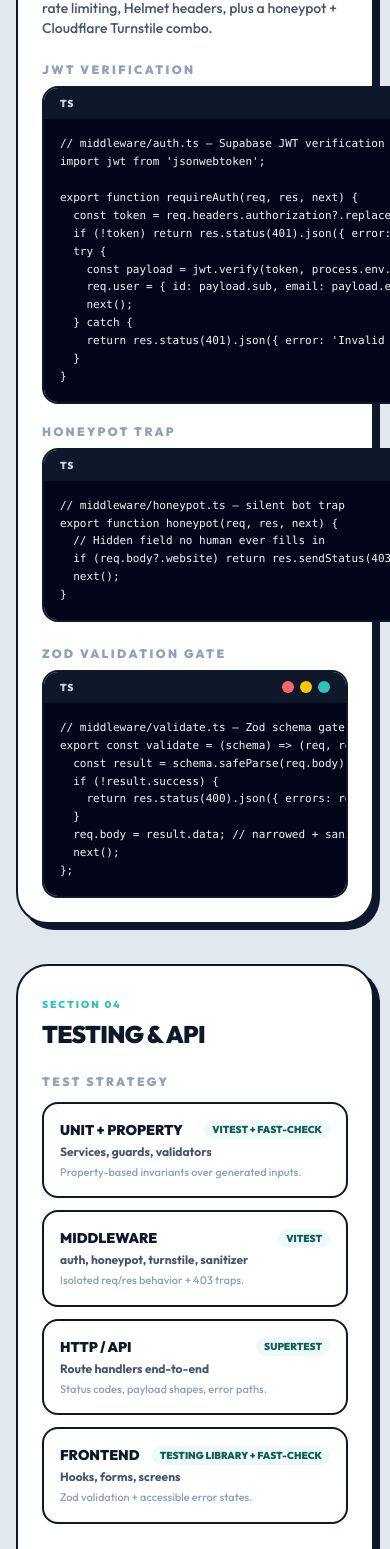
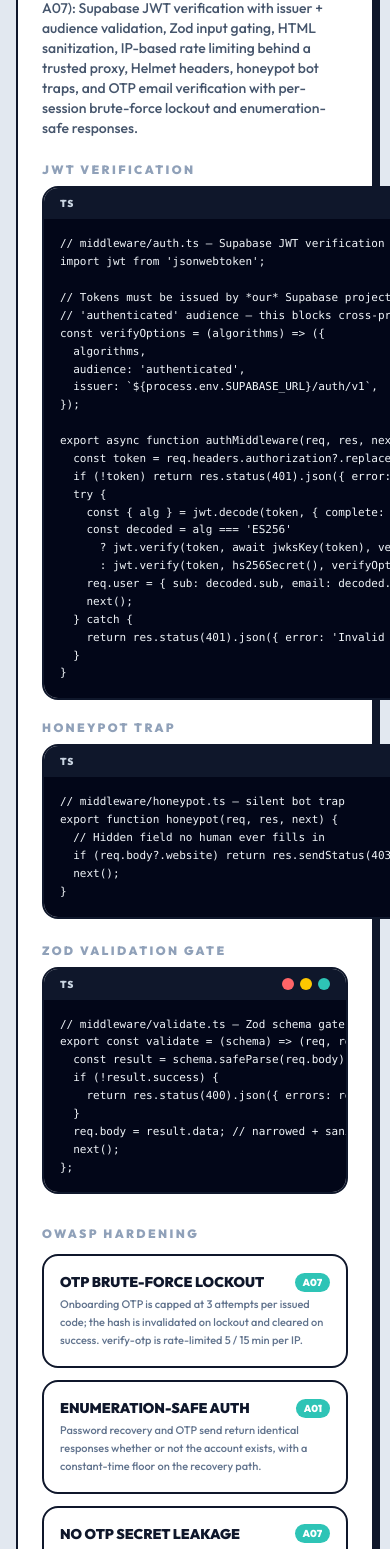
Before and after one commit to primooo05/PawWiz, a React (Vite) app in the folder packages/pawwiz-frontend/: page /docs in a window 390 px wide. Shown: the part 3573-5122 px from the top of the page. Built offline with nearby package versions, Linux system fonts and the light colour scheme; no server answers.

Commit message:
docs: reflect security & performance refactor in section 3

```diff
--- a/packages/pawwiz-frontend/src/pages/Docs.tsx
+++ b/packages/pawwiz-frontend/src/pages/Docs.tsx
@@ -117,7 +117,7 @@
   {
     group: 'Auth',
     endpoints: [
-      { method: 'POST', path: '/api/auth/recover', auth: 'public', desc: 'Password reset email. Rate-limited 3/15min; identical response regardless of email existence.' },
+      { method: 'POST', path: '/api/auth/recover', auth: 'public', desc: 'Password reset email. Rate-limited 3/15min; identical, constant-time response regardless of email existence.' },
     ],
   },
   {
@@ -169,11 +169,11 @@
     group: 'Onboarding',
     endpoints: [
       { method: 'POST', path: '/api/onboarding/check-email', auth: 'public', desc: 'Check email availability (rate-limited).' },
-      { method: 'POST', path: '/api/onboarding/start', auth: 'public', desc: 'Start an onboarding session.' },
-      { method: 'GET', path: '/api/onboarding/session/:id', auth: 'public', desc: 'Fetch onboarding session state.' },
+      { method: 'POST', path: '/api/onboarding/start', auth: 'public', desc: 'Start an onboarding session (rate-limited 3/hr per IP).' },
+      { method: 'GET', path: '/api/onboarding/session/:id', auth: 'public', desc: 'Fetch onboarding session state (OTP secrets stripped from the response).' },
       { method: 'POST', path: '/api/onboarding/session/:id/update', auth: 'public', desc: 'Persist a step of the onboarding wizard.' },
-      { method: 'POST', path: '/api/onboarding/session/:id/send-otp', auth: 'public', desc: 'Send an email OTP challenge.' },
-      { method: 'POST', path: '/api/onboarding/session/:id/verify-otp', auth: 'public', desc: 'Verify the submitted OTP code.' },
+      { method: 'POST', path: '/api/onboarding/session/:id/send-otp', auth: 'public', desc: 'Send an email OTP challenge (enumeration-safe; 60s cooldown).' },
+      { method: 'POST', path: '/api/onboarding/session/:id/verify-otp', auth: 'public', desc: 'Verify the OTP code (rate-limited 5/15min; 3-attempt per-code lockout).' },
     ],
   },
   {
@@ -625,20 +625,71 @@
 // Code samples (verbatim-style snippets illustrating the implementation)
 // ---------------------------------------------------------------------------
 
-const AUTH_SNIPPET = `// middleware/auth.ts — Supabase JWT verification
+const AUTH_SNIPPET = `// middleware/auth.ts — Supabase JWT verification (ES256 JWKS + HS256 fallback)
 import jwt from 'jsonwebtoken';
 
-export function requireAuth(req, res, next) {
+// Tokens must be issued by *our* Supabase project and minted for the
+// 'authenticated' audience — this blocks cross-project / wrong-aud replay.
+const verifyOptions = (algorithms) => ({
+  algorithms,
+  audience: 'authenticated',
+  issuer: \`\${process.env.SUPABASE_URL}/auth/v1\`,
+});
+
+export async function authMiddleware(req, res, next) {
   const token = req.headers.authorization?.replace('Bearer ', '');
   if (!token) return res.status(401).json({ error: 'Unauthorized' });
   try {
-    const payload = jwt.verify(token, process.env.SUPABASE_JWT_SECRET);
-    req.user = { id: payload.sub, email: payload.email };
+    const { alg } = jwt.decode(token, { complete: true }).header;
+    const decoded = alg === 'ES256'
+      ? jwt.verify(token, await jwksKey(token), verifyOptions(['ES256']))
+      : jwt.verify(token, hs256Secret(), verifyOptions(['HS256']));
+    req.user = { sub: decoded.sub, email: decoded.email, role: decoded.role };
     next();
   } catch {
     return res.status(401).json({ error: 'Invalid token' });
   }
 }`;
+
+// OWASP hardening delivered in the security & performance refactor.
+const HARDENING: { tag: string; title: string; detail: string }[] = [
+  {
+    tag: 'A07',
+    title: 'OTP brute-force lockout',
+    detail:
+      'Onboarding OTP is capped at 3 attempts per issued code; the hash is invalidated on lockout and cleared on success. verify-otp is rate-limited 5 / 15 min per IP.',
+  },
+  {
+    tag: 'A01',
+    title: 'Enumeration-safe auth',
+    detail:
+      'Password recovery and OTP send return identical responses whether or not the account exists, with a constant-time floor on the recovery path.',
+  },
+  {
+    tag: 'A07',
+    title: 'No OTP secret leakage',
+    detail:
+      'GET /onboarding/session/:id returns a sanitized projection — otpHash, expiry, and attempt counters are never sent to the client.',
+  },
+  {
+    tag: 'A04',
+    title: 'Spoof-resistant rate limiting',
+    detail:
+      'Limiters key on req.ip behind a single trusted proxy (trust proxy = 1) instead of the client-settable X-Real-IP header.',
+  },
+  {
+    tag: 'A04',
+    title: 'JWT issuer + audience checks',
+    detail:
+      'Tokens are verified against the Supabase issuer and the "authenticated" audience across both ES256 (JWKS) and HS256 paths.',
+  },
+  {
+    tag: 'A04',
+    title: 'No route auth drift',
+    detail:
+      'Removed unauthenticated inline /api/diet & /api/behavior endpoints; AI routes now sit behind authMiddleware in the router layer.',
+  },
+];
 
 const HONEYPOT_SNIPPET = `// middleware/honeypot.ts — silent bot trap
 export function honeypot(req, res, next) {
@@ -791,8 +842,11 @@
         {/* SECTION 3 — SECURITY */}
         <SectionCard id="security" eyebrow="Section 03" title="Security">
           <p className="text-sm text-slate-600 font-medium mb-6">
-            Defense-in-depth on the auth surface: JWT verification, Zod input gating, HTML
-            sanitization, rate limiting, Helmet headers, plus a honeypot + Cloudflare Turnstile combo.
+            Defense-in-depth across the auth surface, hardened against the OWASP Top 10
+            (A01 · A04 · A07): Supabase JWT verification with issuer + audience validation,
+            Zod input gating, HTML sanitization, IP-based rate limiting behind a trusted proxy,
+            Helmet headers, honeypot bot traps, and OTP email verification with per-session
+            brute-force lockout and enumeration-safe responses.
           </p>
           <div className="grid gap-5 md:grid-cols-2 mb-6">
             <div>
@@ -806,6 +860,27 @@
           </div>
           <h3 className="text-xs font-black uppercase tracking-[0.2em] text-slate-400 mb-2">Zod Validation Gate</h3>
           <Code code={VALIDATE_SNIPPET} />
+
+          {/* OWASP hardening delivered in the security & performance refactor */}
+          <h3 className="text-xs font-black uppercase tracking-[0.2em] text-slate-400 mt-8 mb-3">
+            OWASP Hardening
+          </h3>
+          <div className="grid gap-3 sm:grid-cols-2">
+            {HARDENING.map((h) => (
+              <div key={h.title} className="p-4 bg-white border-2 border-slate-900 rounded-2xl">
+                <div className="flex items-center justify-between mb-1">
+                  <p className="font-black uppercase text-sm text-slate-900">{h.title}</p>
+                  <span
+                    className="text-[10px] font-black uppercase px-2 py-0.5 rounded-full"
+                    style={{ backgroundColor: TEAL, color: '#fff' }}
+                  >
+                    {h.tag}
+                  </span>
+                </div>
+                <p className="text-[11px] text-slate-500 font-medium mt-1 leading-relaxed">{h.detail}</p>
+              </div>
+            ))}
+          </div>
         </SectionCard>
 
         {/* SECTION 4 — TESTING */}
```
